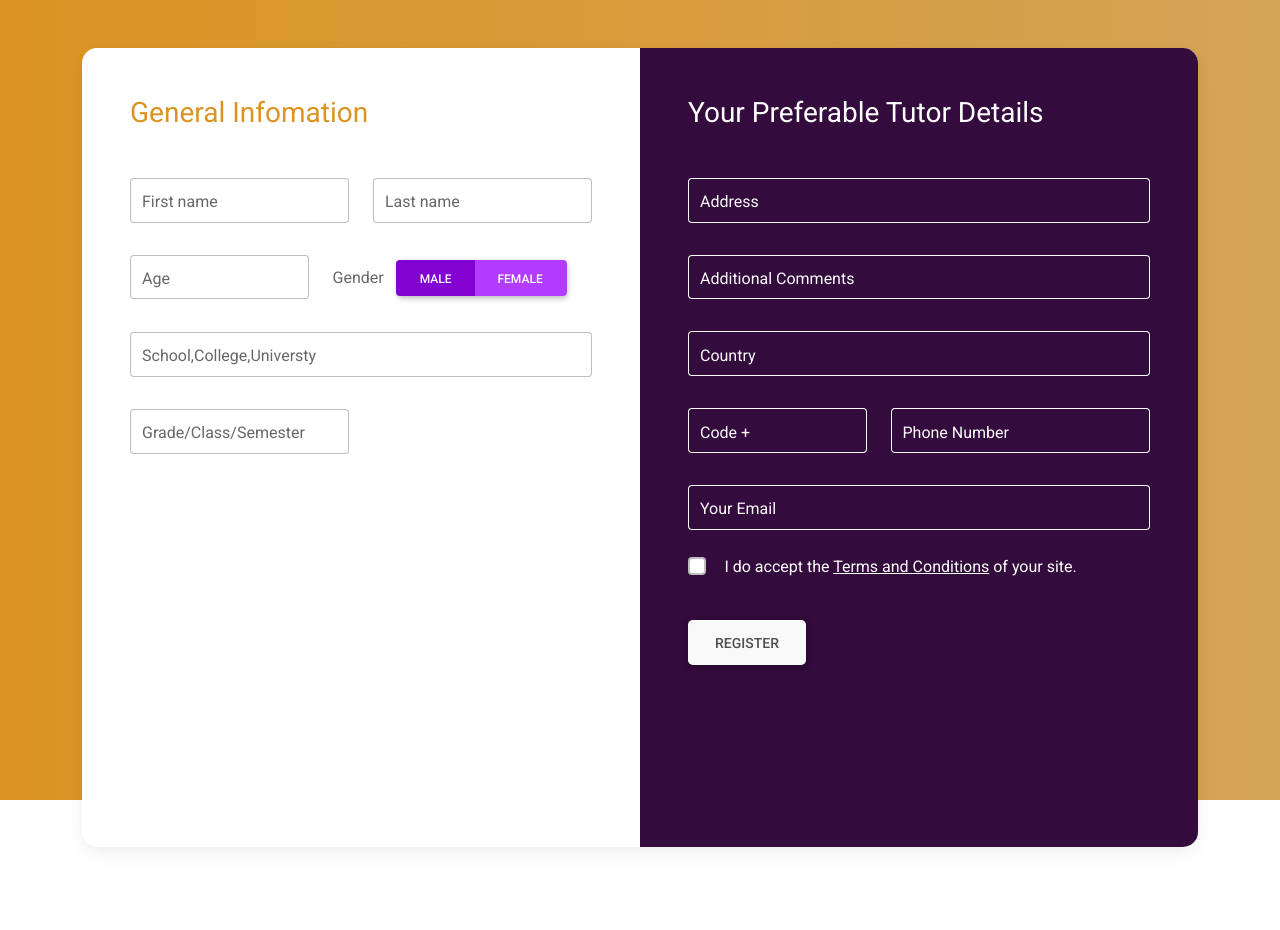
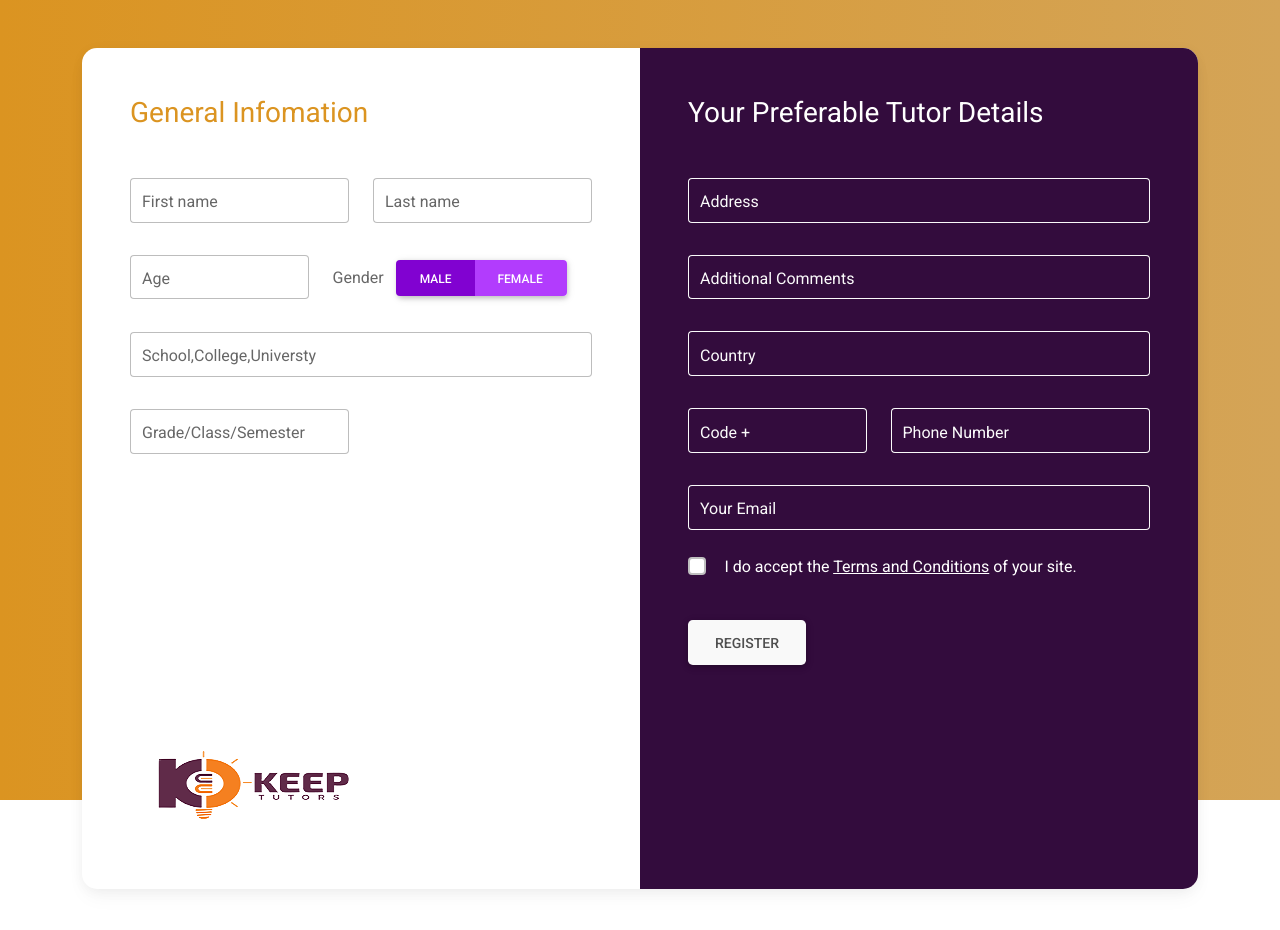
Before and after one commit to AlikhanConsultants/KeepTutors, a plain HTML site: page RegisterStudent.html in a window 1280 px wide. Before the commit the page ends 895 px from the top, so only its background shows below. Drawn offline with Linux system fonts and the light colour scheme; a script that the page names is missing; files whose address does not match are found by name.

Commit message:
Update RegisterStudent.html

```diff
--- a/RegisterStudent.html
+++ b/RegisterStudent.html
@@ -6,7 +6,7 @@
     <meta http-equiv="x-ua-compatible" content="ie=edge" />
     <title>KP|Registration Form</title>
     <!-- MDB icon -->
-    <link rel="icon" href="img/mdb-favicon.ico" type="image/x-icon" />
+    <link rel="icon" href="images/mdb-favicon.ico" type="image/x-icon" />
     <!-- Font Awesome -->
     <link rel="stylesheet" href="https://cdnjs.cloudflare.com/ajax/libs/font-awesome/6.0.0/css/all.min.css"/>
     <!-- Google Fonts Roboto -->
@@ -157,7 +157,7 @@ border-bottom-right-radius: 15px;
                       <br>
                     </div>
                     <div style="margin:70px">
-                      <img src="img/logo.png" alt="">
+                      <img src="images/logo.png" alt="">
                     </div>
                   </div>
                   <div class="col-lg-6 bg-indigo text-white">
```
